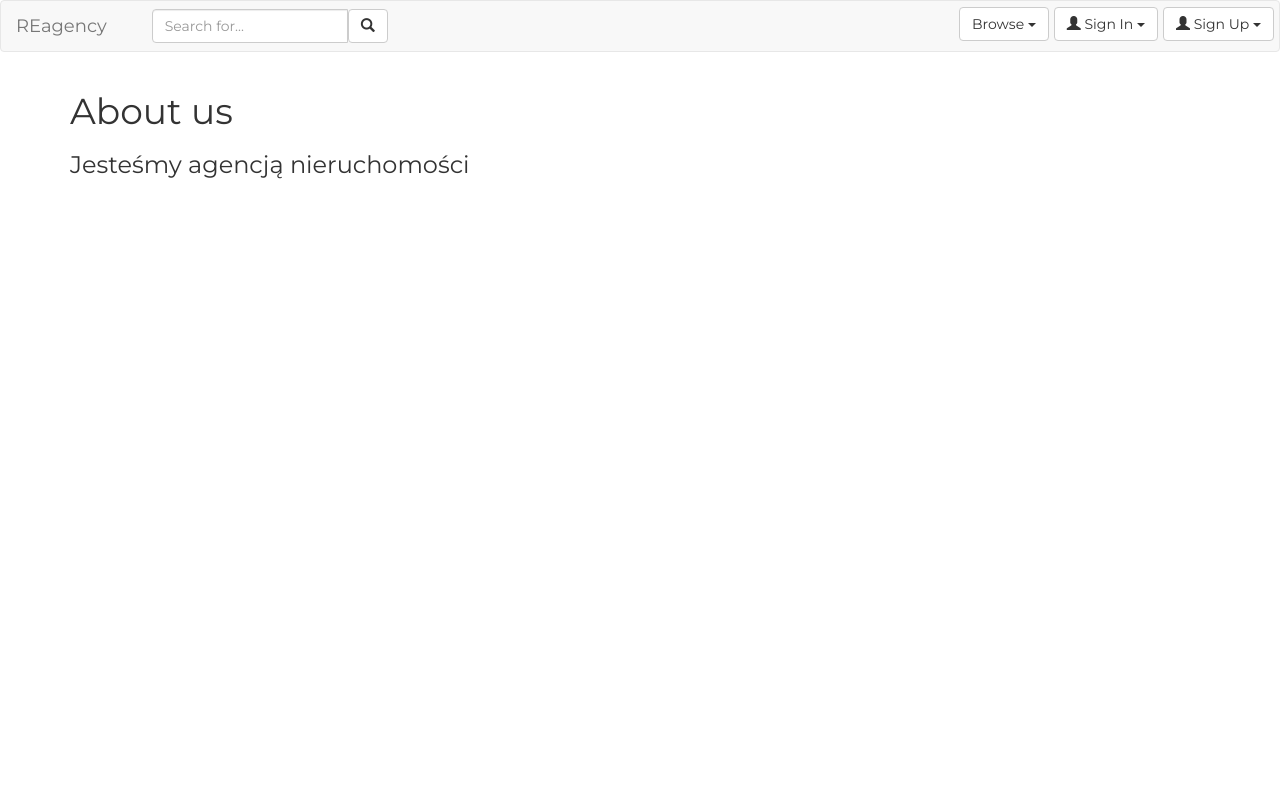
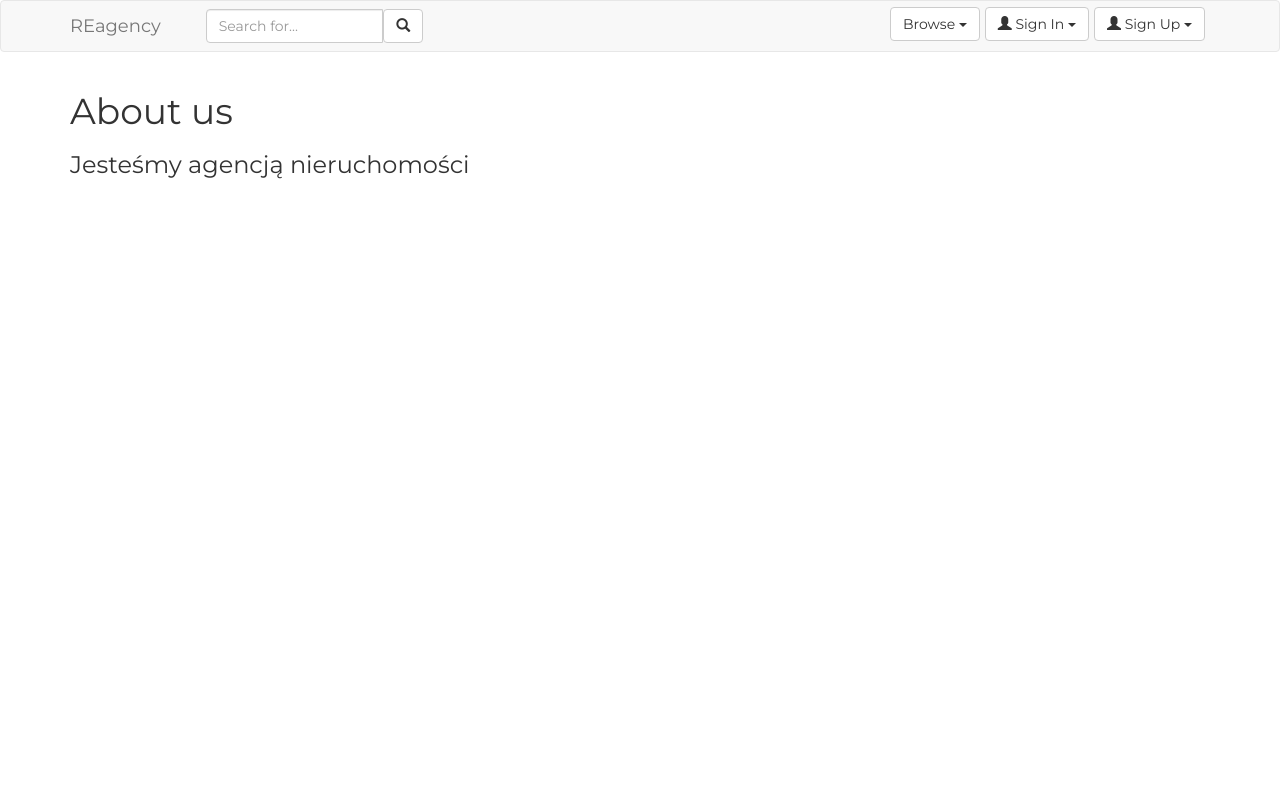
Before and after one commit to Qboons/dupa, a React (Create React App) app: page / in a window 1280 px wide. Shown: the top 800 px of the page. Built offline with nearby package versions, Linux system fonts and the light colour scheme.

Commit message:
navbar changes

```diff
--- a/src/pages/Layout/Nav.js
+++ b/src/pages/Layout/Nav.js
@@ -2,7 +2,7 @@ import React from 'react';
 import { Link } from 'react-router';
 import { logout, getQuery } from '../../actions/index';
 import { connect } from 'react-redux';
-import { MenuItem,  Glyphicon, Dropdown} from 'react-bootstrap';
+import { Navbar,MenuItem,  Glyphicon, Dropdown} from 'react-bootstrap';
 
 import Profile from './Nav/Profile';
 import Admin from './Nav/Admin';
@@ -56,18 +56,14 @@ class Nav extends React.Component{
         const  { username }   = this.props.auth.user;
         const  { admin }   = this.props.auth.user;
         return (
-            <nav className="navbar navbar-default" role="navigation">
-                <div className="navbar-header">
-                    <Link class="navbar-brand" to="about">REagency</Link>
-                    <button type="button" className="navbar-toggle" data-toggle="collapse" data-target="#bs-example-navbar-collapse-1">
-                    <span className="sr-only">Toggle navigation</span>
-                    <span className="icon-bar"></span>
-                    <span className="icon-bar"></span>
-                    <span className="icon-bar"></span>
-                    </button>
-
-                </div>
-                <div className="collapse navbar-collapse" id="bs-example-navbar-collapse-1">
+            <Navbar  collapseOnSelect>
+                <Navbar.Header>
+                    <Navbar.Brand>
+                        <Link to="about">REagency</Link>
+                    </Navbar.Brand>
+                    <Navbar.Toggle />
+                </Navbar.Header>
+                <Navbar.Collapse>
 
                     <SearchBar />
 
@@ -135,8 +131,8 @@ class Nav extends React.Component{
                     )}
                     </li>
                     </ul>
-                </div>
-            </nav>
+                </Navbar.Collapse>
+            </Navbar>
         );
     }
 }
```
